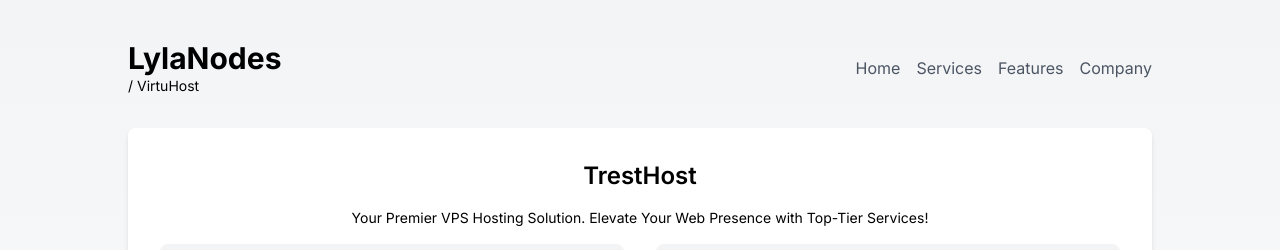
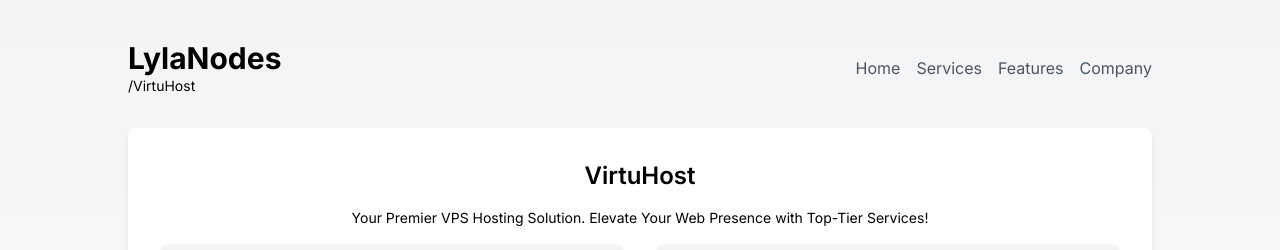
Before and after one commit to vekalmao/vpswebsite, a Next.js app: page / in a window 1280 px wide. Shown: the top 250 px of the page. Built offline with nearby package versions, Linux system fonts and the light colour scheme.

Commit message:
Update page.tsx

```diff
--- a/app/page.tsx
+++ b/app/page.tsx
@@ -16,7 +16,7 @@
       <header className="w-full max-w-5xl flex items-center justify-between mb-8">
         <div>
           <h1 className="text-3xl font-bold">LylaNodes</h1>
-          <p className="text-sm">/ VirtuHost</p>
+          <p className="text-sm">/VirtuHost</p>
         </div>
         <nav>
           <ul className="flex space-x-4">
@@ -30,7 +30,7 @@
 
       {/* Main Content */}
       <section className="w-full max-w-5xl bg-white rounded-lg p-8 shadow-md mb-8 text-center">
-        <h2 className="text-2xl font-semibold mb-4">TrestHost</h2>
+        <h2 className="text-2xl font-semibold mb-4">VirtuHost</h2>
         <p className="text-sm mb-4">Your Premier VPS Hosting Solution. Elevate Your Web Presence with Top-Tier Services!</p>
         <div className="grid grid-cols-2 gap-8">
           <a href="#" className="bg-gray-100 rounded-lg p-6 hover:bg-gray-200 transition duration-300">
```
